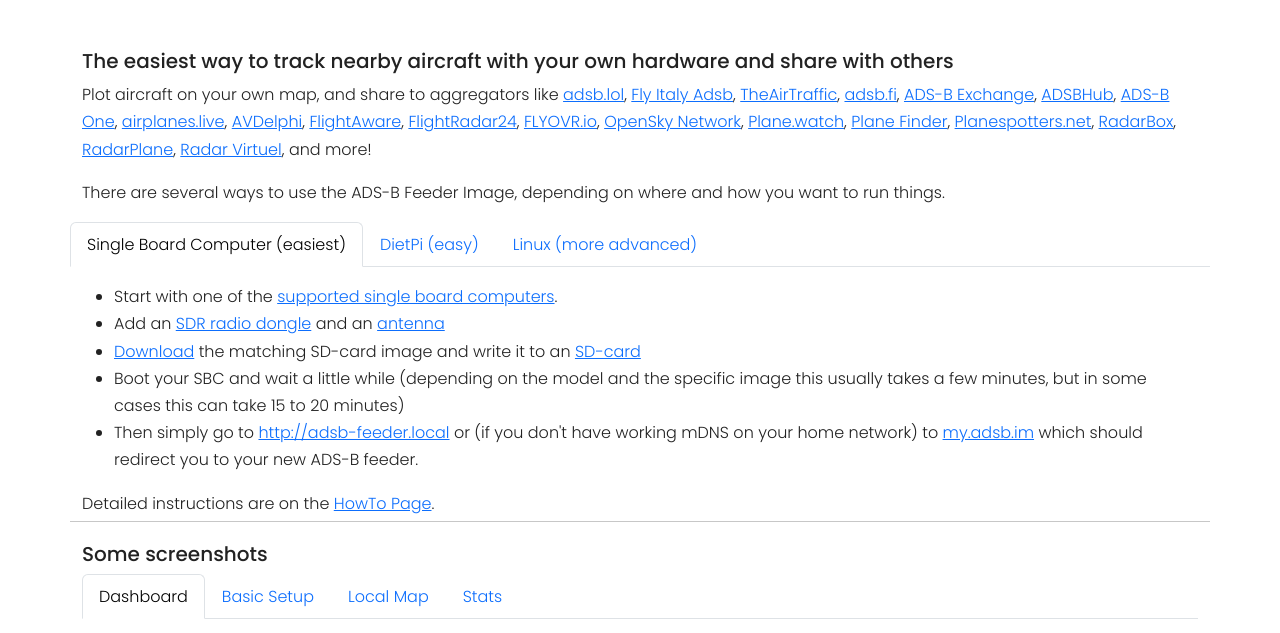
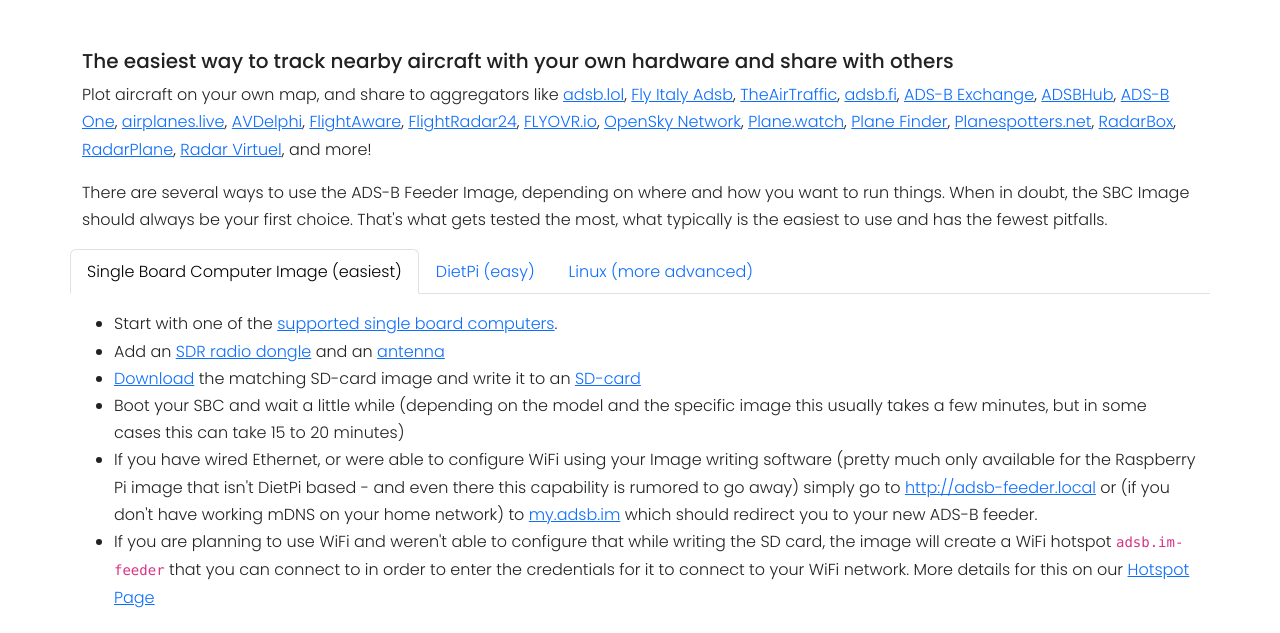
Before and after one commit to adsbim/adsb-im-web, a Flask app: page /home in a window 1280 px wide. Shown: the part 240-873 px from the top of the page. Run offline with Flask 3, Linux system fonts and the light colour scheme.

Commit message:
a bunch of updates
Every once in a while I try to read the site with 'fresh eyes' and end up making small
edits that hopefully improve the information provided.

Signed-off-by: Dirk Hohndel <dirk@hohndel.org>

```diff
--- a/web/templates/home.html
+++ b/web/templates/home.html
@@ -35,12 +35,14 @@
         </div>
         <div class="mb-3 col-12">
             There are several ways to use the ADS-B Feeder Image, depending on where and how you want to run things.
+            When in doubt, the SBC Image should always be your first choice. That's what gets tested the most, what
+            typically is the easiest to use and has the fewest pitfalls.
         </div>
         <ul class="nav nav-tabs" id="myTab" role="tablist">
             <li class="nav-item" role="presentation">
                 <button class="nav-link active" id="image-tab" data-bs-toggle="tab" data-bs-target="#image-tab-pane"
                         type="button" role="tab" aria-controls="image-tab-pane" aria-selected="true">Single Board
-                    Computer
+                    Computer Image
                     (easiest)</button>
             </li>
             <li class="nav-item" role="presentation">
@@ -57,19 +59,26 @@
             <div class="tab-pane fade show active mt-3 mb-1" id="image-tab-pane" role="tabpanel"
                  aria-labelledby="image-tab" tabindex="0">
                 <ul>
-                    <li> Start with one of the <a href="/supported#sbcs">supported single board computers</a>.
+                    <li> Start with one of the <a href="/supported#sbcs">supported single board computers</a>.</li>
                     <li> Add an <a href="/supported#sdrs">SDR radio dongle</a> and an <a
-                           href="/supported#antennas">antenna</a>
+                           href="/supported#antennas">antenna</a></li>
                     <li> <a href="/download">Download</a> the matching SD-card image and write it to an <a
-                           href="/supported#sdcards">SD-card</a>
+                           href="/supported#sdcards">SD-card</a></li>
                     <li> Boot your SBC and wait a little while (depending on the model and the specific image this
-                        usually takes a few minutes, but in some cases this can take 15 to 20 minutes)
-                    <li> Then simply go to <a href="http://adsb-feeder.local">http://adsb-feeder.local</a> or (if you
+                        usually takes a few minutes, but in some cases this can take 15 to 20 minutes)</li>
+                    <li> If you have wired Ethernet, or were able to configure WiFi using your Image writing software
+                        (pretty much only available for the Raspberry Pi image that isn't DietPi based - and even there
+                        this capability is rumored to go away) simply go to <a
+                           href="http://adsb-feeder.local">http://adsb-feeder.local</a> or (if you
                         don't have working mDNS on your home network) to <a href="http://my.adsb.im">my.adsb.im</a>
-                        which should redirect you to your
-                        new ADS-B feeder.
+                        which should redirect you to your new ADS-B feeder.</li>
+                    <li> If you are planning to use WiFi and weren't able to configure that while writing the SD card,
+                        the image will create a WiFi hotspot <code>adsb.im-feeder</code> that you can connect to in
+                        order to enter the credentials for it to connect to your WiFi network. More details for this on
+                        our <a href="/hotspot">Hotspot Page</a></li>
                 </ul>
-                Detailed instructions are on the <a href="/howto">HowTo Page</a>.
+                A full walk through of the process with much more detailed instructions is on the <a href="/howto">HowTo
+                    Page</a>.
             </div>
             <div class="tab-pane fade mt-3 mb-4" id="dietpi-tab-pane" role="tabpanel" aria-labelledby="dietpi-tab"
                  tabindex="1">
@@ -84,14 +93,13 @@
             <div class="tab-pane fade mt-3 mb-5" id="app-tab-pane" role="tabpanel" aria-labelledby="app-tab"
                  tabindex="2">
                 <ul>
-                    <li> On most recent Linux systems running on ARM64 or x86 systems, you can install the ADS-B Feeder
-                        Image as an app
+                    <li> On most recent Debian / Ubuntu based Linux systems running on ARM64 or x86 systems, you can
+                        install the ADS-B Feeder Image as an app
                     <li><code class="small">
                             curl https://raw.githubusercontent.com/dirkhh/adsb-feeder-image/main/src/tools/app-install.sh | sudo bash
                         </code>
                     <li> Or, more reasonably, download the shell script, read and review what it does, and then run it
-                        as
-                        root
+                        as root
                     <li>Of course, you still need a <a href="/supported#sdrs">supported SDR</a> and an <a
                            href="/supported#antennas">antenna</a> connected to the Linux system
                 </ul>
```
Also changed, not shown: web/templates/hotspot.html (+5 -4 lines), web/templates/supported.html (+16 -8 lines).
